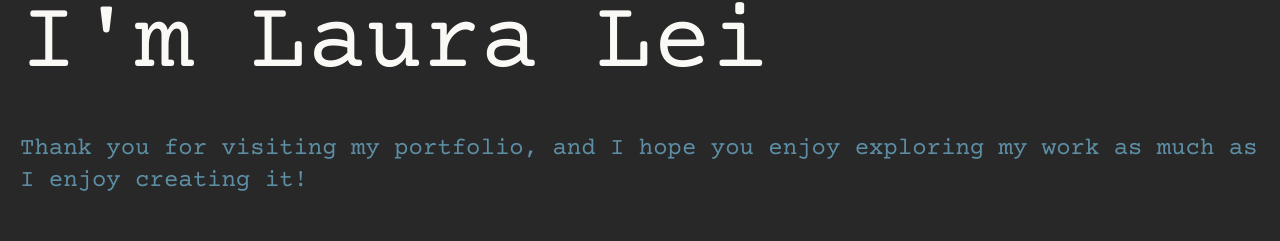
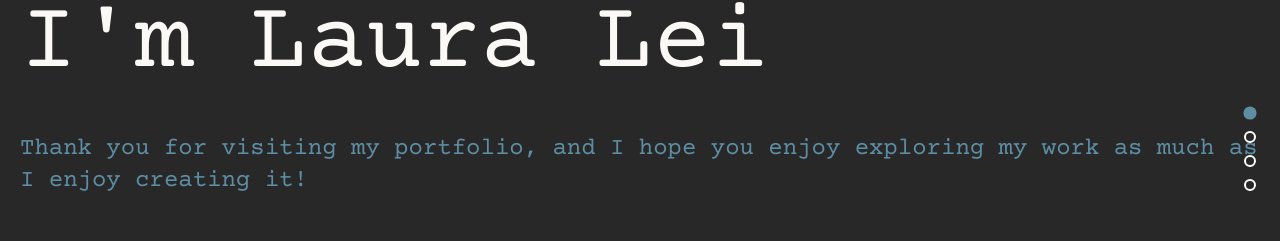
Before and after one commit to LauraBLei/Leidev.new, a React (Vite) app: page /Home in a window 1280 px wide. Shown: the part 251-492 px from the top of the page. Built offline with nearby package versions, Linux system fonts and the light colour scheme; a web font is replaced by a local one.

Commit message:
added: section dots

```diff
--- a/src/home.tsx
+++ b/src/home.tsx
@@ -49,7 +49,6 @@ export const HomePage = () => {
       touchEndY.current = e.changedTouches[0].clientY;
       const deltaY = touchStartY.current - touchEndY.current;
 
-      // Threshold to prevent accidental small swipes
       const threshold = 50;
 
       if (deltaY > threshold) {
@@ -83,7 +82,24 @@ export const HomePage = () => {
   }, [index]);
 
   return (
-    <div className="h-screen max-w-[1440px] overflow-hidden">
+    <div className="relative h-screen max-w-[1440px] overflow-hidden">
+      {/* Sidebar */}
+      <div className="fixed top-1/2 right-6 -translate-y-1/2 z-50 flex flex-col gap-3">
+        {sections.map((_, i) => (
+          <button
+            key={i}
+            onClick={() => setIndex(i)}
+            className={`h-3 w-3 rounded-full border-2 transition-all duration-300 ${
+              index === i
+                ? "bg-leiDevBlue border-leiDevBlue scale-110"
+                : "bg-transparent border-white hover:border-leiDevBlue"
+            }`}
+            aria-label={`Scroll to ${sections[i]}`}
+          />
+        ))}
+      </div>
+
+      {/* Content */}
       <section id="welcome" className="h-screen">
         <WelcomeSection />
       </section>
```
